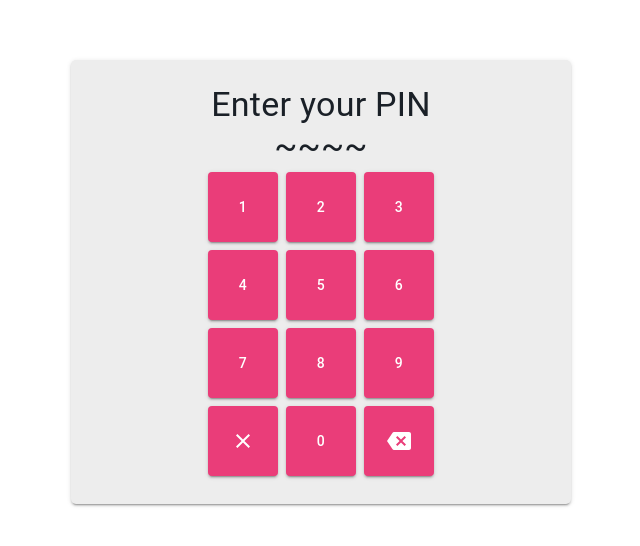
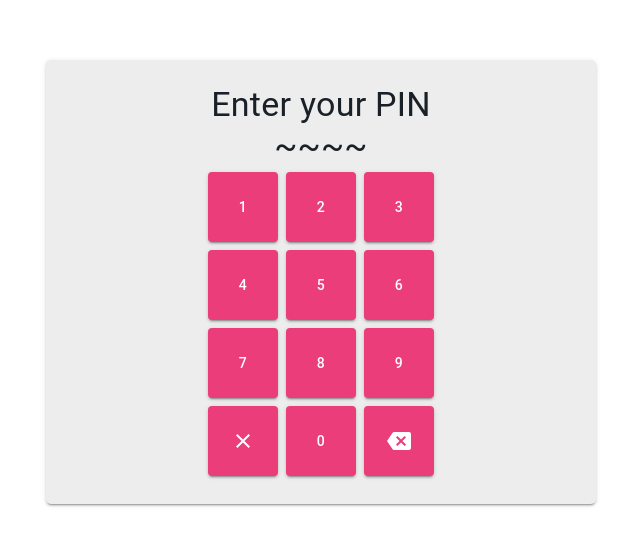
Before and after one commit to JsMarenco/atm, a React (Create React App) app: page / in a window 1280 px wide. Shown: the part 118-664 px from the top of the page, without its empty margins (319-959 px from the left). Built offline with nearby package versions, Linux system fonts and the light colour scheme.

Commit message:
Little chnages in the styles files

```diff
--- a/src/styles/button.ts
+++ b/src/styles/button.ts
@@ -43,6 +43,7 @@ export const navbarButtons = {
   borderRadius: "10px",
   alignItems: "center",
   color: "text.primary",
+  m: .5,
 }
 
 export const navbarContainer = {
--- a/src/styles/containers.ts
+++ b/src/styles/containers.ts
@@ -7,7 +7,7 @@ export const mainContainerStyle = {
 
 export const centeredContainerStyle = {
   width: "95%",
-  maxWidth: "500px",
+  maxWidth: "550px",
   display: "flex",
   alignItems: "center",
   justifyContent: "center",
```
